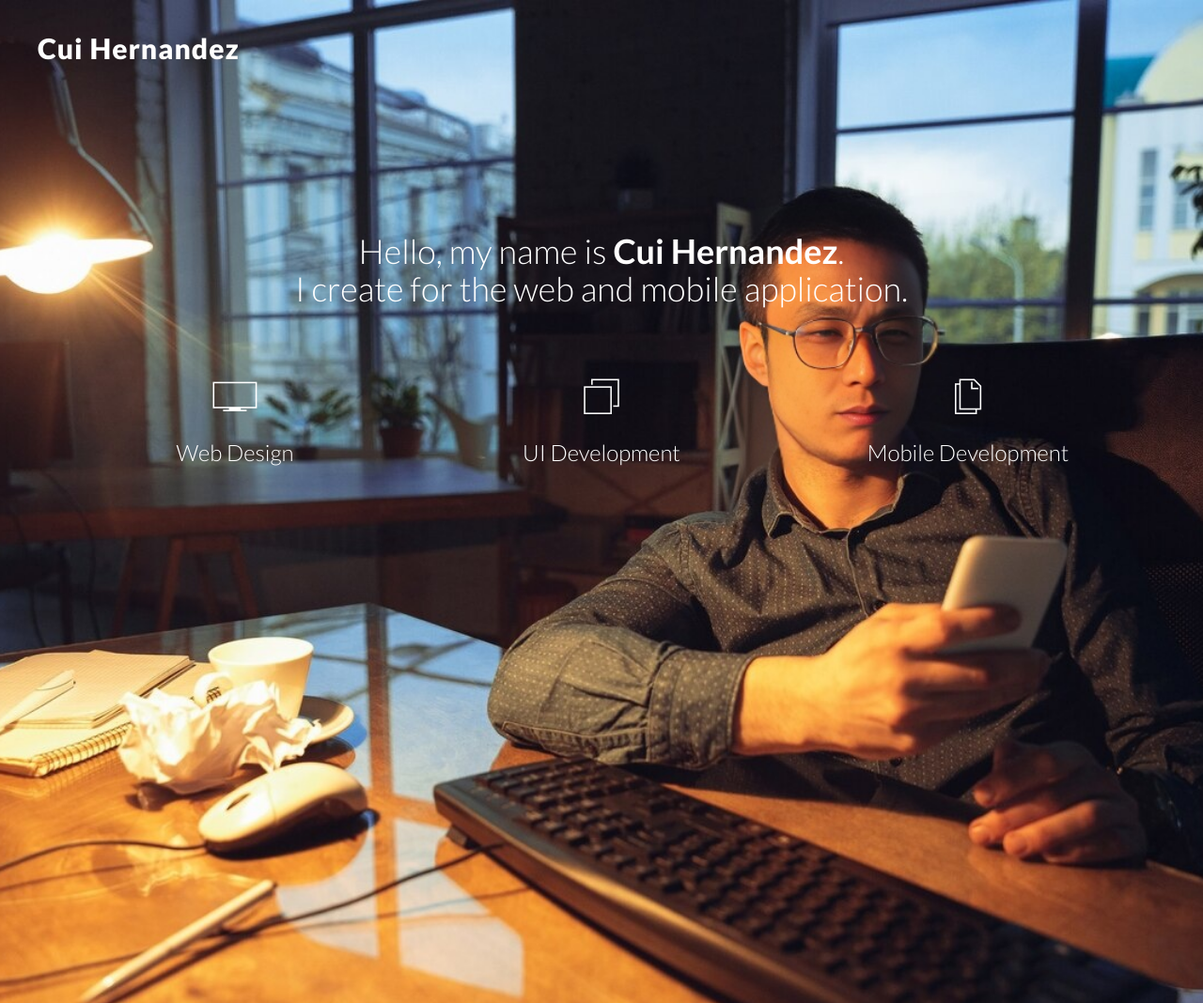
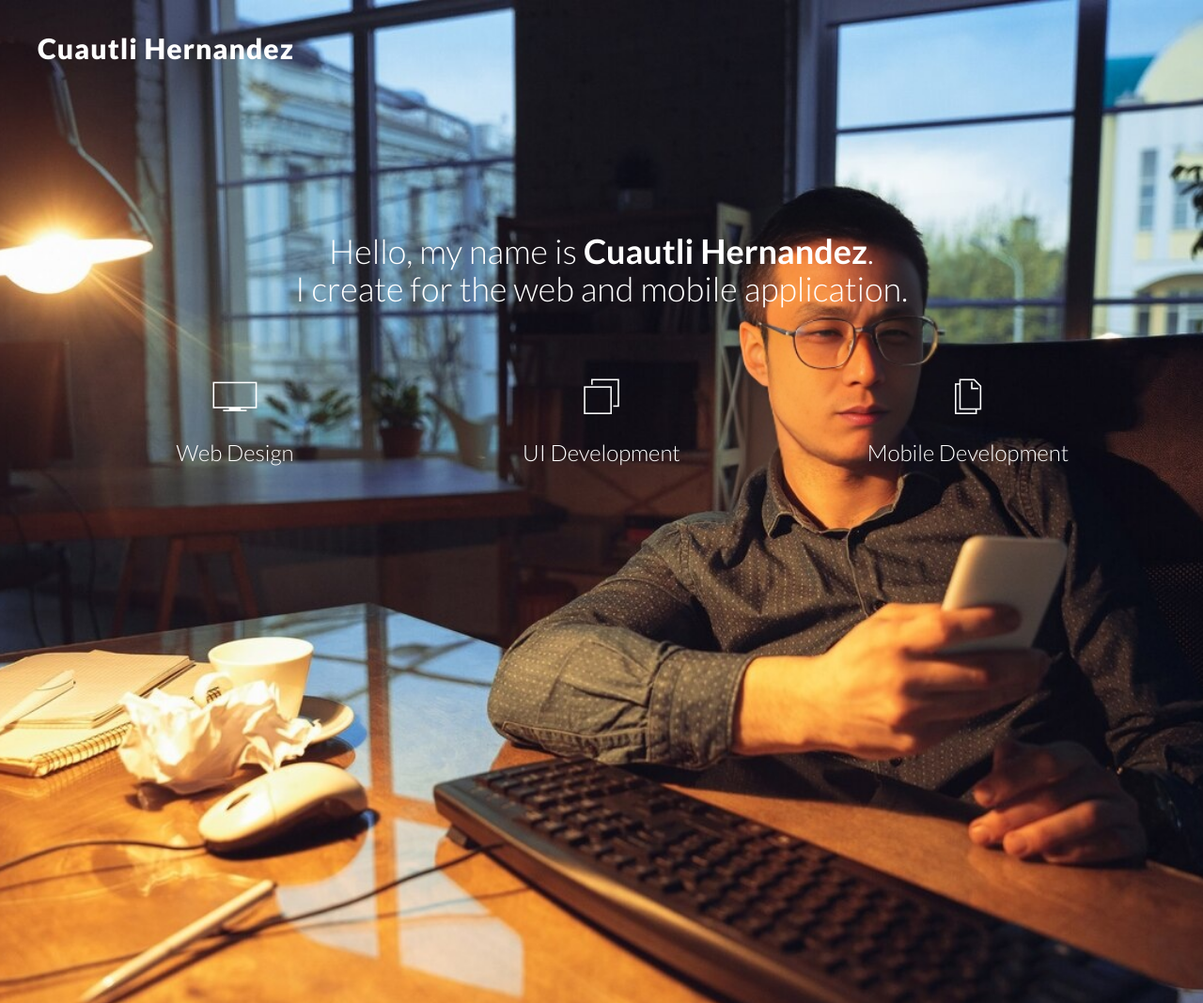
Before and after one commit to cuihernandez/myportfolio, a plain HTML site: page index.html in a window 1280 px wide. Shown: the top 1068 px of the page at 94% size. Drawn offline with Linux system fonts and the light colour scheme; files whose address does not match are found by name.

Commit message:
Update index.html

```diff
--- a/index.html
+++ b/index.html
@@ -9,7 +9,7 @@
   <meta name="author" content="">
   <link rel="icon" href="assets/img/favicon.ico">
 
-  <title>Cui Hernandez</title>
+  <title>Cuautli Hernandez</title>
 
   <!-- Bootstrap core CSS -->
   <link href="assets/css/bootstrap.css" rel="stylesheet">
@@ -34,12 +34,12 @@
 
   <div id="h">
     <div class="logo">
-      <h2>Cui Hernandez</h2>
+      <h2>Cuautli Hernandez</h2>
     </div><!--/logo-->
     <div class="container centered">
       <div class="row">
         <div class="col-md-8 col-md-offset-2">
-          <h1>Hello, my name is <b>Cui Hernandez</b>.<br />I create for the web and mobile application.</h1>
+          <h1>Hello, my name is <b>Cuautli Hernandez</b>.<br />I create for the web and mobile application.</h1>
         </div>
       </div><!--/row-->
 
@@ -67,7 +67,7 @@
     <div class="row">
       <h2 class="centered mb">I craft handsome sites & stunning apps<br />that empower your startup.</h2>
       <div class="col-md-6">
-        <p>Hello, my name is Cui Ernandes.
+        <p>Hello, my name is Cuautli Ernandes.
         </p>
         <p>
           I am a highly skilled senior mobile developer. With my Bachelor of Computer Science degree from the University
```
